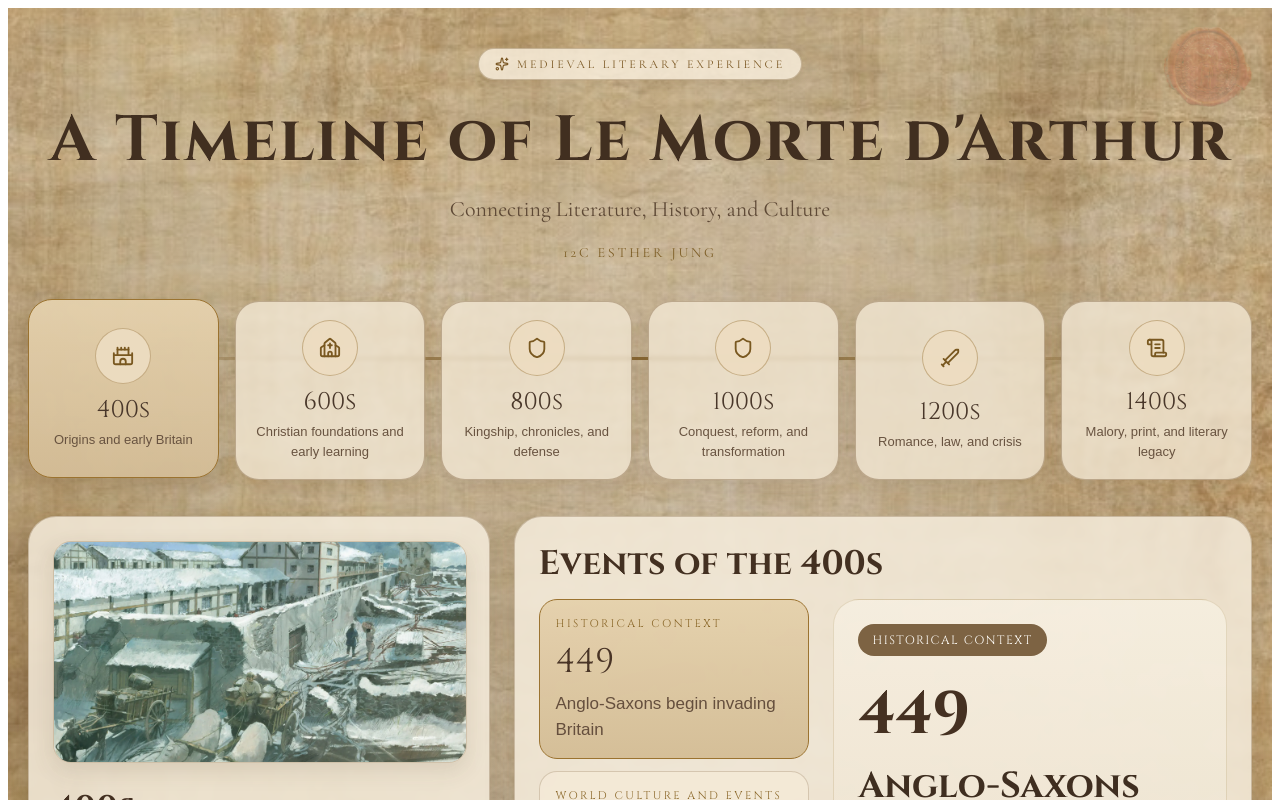
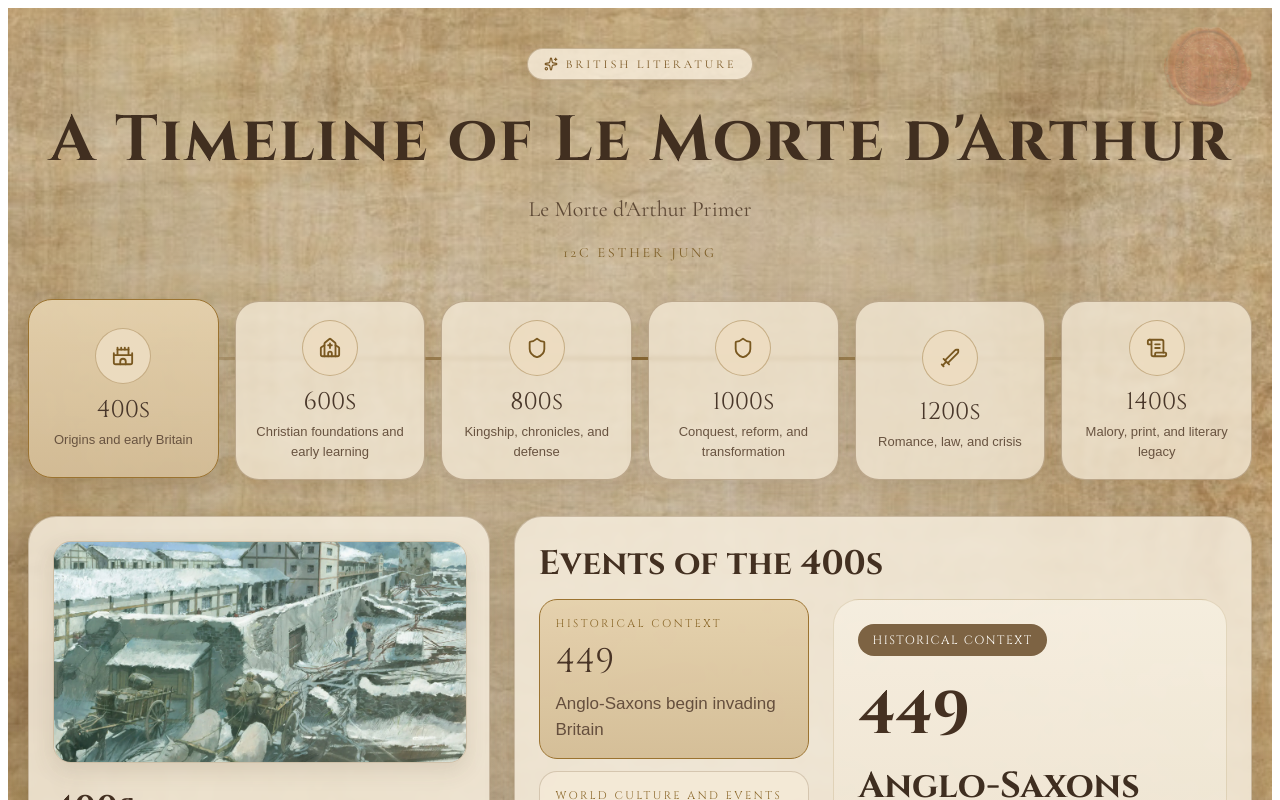
Before and after one commit to mg223080612-a11y/le-morte-timeline, a React (Vite) app: page / in a window 1280 px wide. Shown: the top 800 px of the page. Built offline with nearby package versions, Linux system fonts and the light colour scheme.

Commit message:
Add inline person links to era summaries

```diff
--- a/src/App.jsx
+++ b/src/App.jsx
@@ -765,10 +765,10 @@ export default function App() {
         <header style={styles.header}>
           <div style={styles.badge}>
             <Sparkles size={14} />
-            <span>Medieval Literary Experience</span>
+            <span>British Literature</span>
           </div>
           <h1 style={styles.title}>A Timeline of Le Morte d&apos;Arthur</h1>
-          <p style={styles.subtitle}>Connecting Literature, History, and Culture</p>
+          <p style={styles.subtitle}>Le Morte d&apos;Arthur Primer</p>
           <p style={styles.author}>12C Esther Jung</p>
         </header>
 
```
